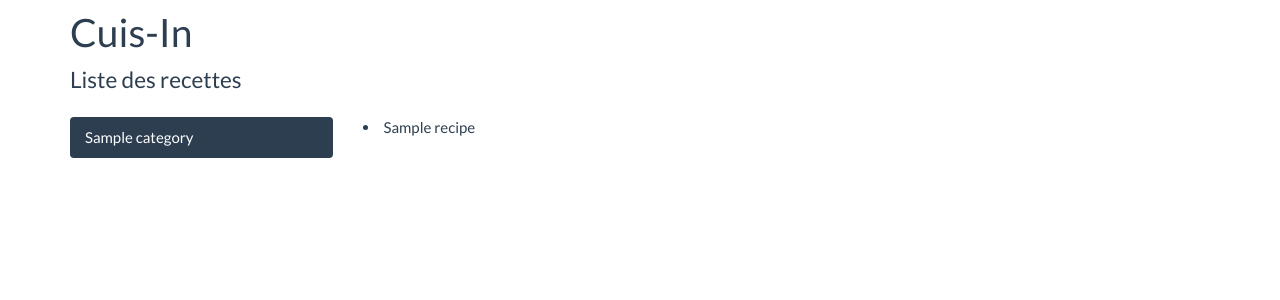
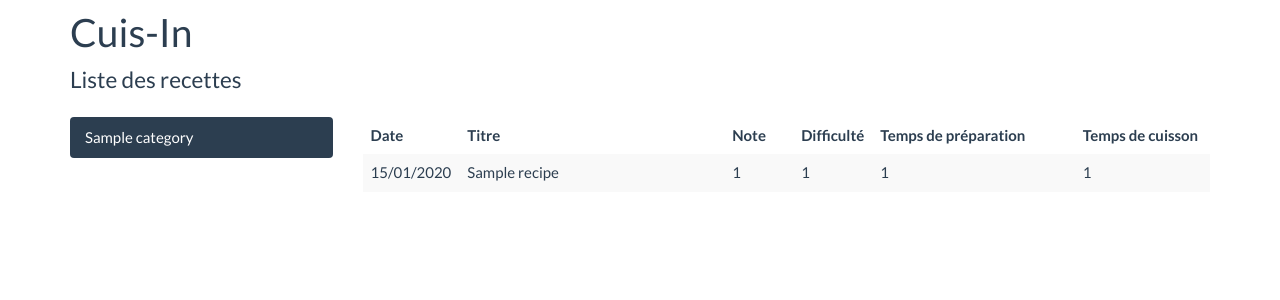
Before and after one commit to aroquemaurel/Cuis-In, a Django app: template templates/recipe/list.html in a window 1280 px wide. Shown: the part 60-360 px from the top of the page. Run offline with Django 3.2, Linux system fonts and the light colour scheme; the template is opened without the code that fills it: values that come from a table or form of the project are taken from there, others are empty; tables that the repository leaves empty hold one stand-in row (values such as "Sample post").

Commit message:
recipe list : add a table

```diff
--- a/templates/recipe/list.html
+++ b/templates/recipe/list.html
@@ -1,7 +1,7 @@
 {% extends "skeleton.html" %}
 {% block content %}
     <div class="row">
-        <div class="col-md-3">
+        <div class="col-xs-3 col-md-3">
             <div class="bs-component">
                 <ul class="nav nav-pills nav-stacked">
                     {% for category in categories %}
@@ -15,12 +15,35 @@
                 </ul>
             </div>
         </div>
-        <div class="col-md-7">
-            {% for recipe in recipes %}
-                <li>{{ recipe.title }}</li>
-            {% empty %}
-                <p>Aucune recette.</p>
-            {% endfor %}
+        <div class="col-xs-9 col-md-9">
+            <table class="table table-striped table-hover ">
+                <thead>
+                    <tr>
+                        <th class="col-md-1">Date</th>
+                        <th class="col-md-4">Titre</th>
+                        <th class="col-md-1">Note</th>
+                        <th class="col-md-1">Difficulté</th>
+                        <th class="col-md-3">Temps de préparation</th>
+                        <th class="col-md-3">Temps de cuisson</th>
+                    </tr>
+                </thead>
+                <tbody>
+                    {% for recipe in recipes %}
+                        <tr>
+                            <td>{{ recipe.date|date:"d/m/Y" }}</td>
+                            <td>{{ recipe.title }}</td>
+                            <td>{{ recipe.note }}</td>
+                            <td>{{ recipe.hard}}</td>
+                            <td>{{ recipe.preparationTime }}</td>
+                            <td>{{ recipe.cuissonTime }}</td>
+                        </tr>
+                    {% empty %}
+                        <tr>
+                            <td colspan="6">Aucune recette</td>
+                        </tr>
+                    {% endfor %}
+                </tbody>
+            </table>
         </div>
     </div>
 {% endblock %}
```
